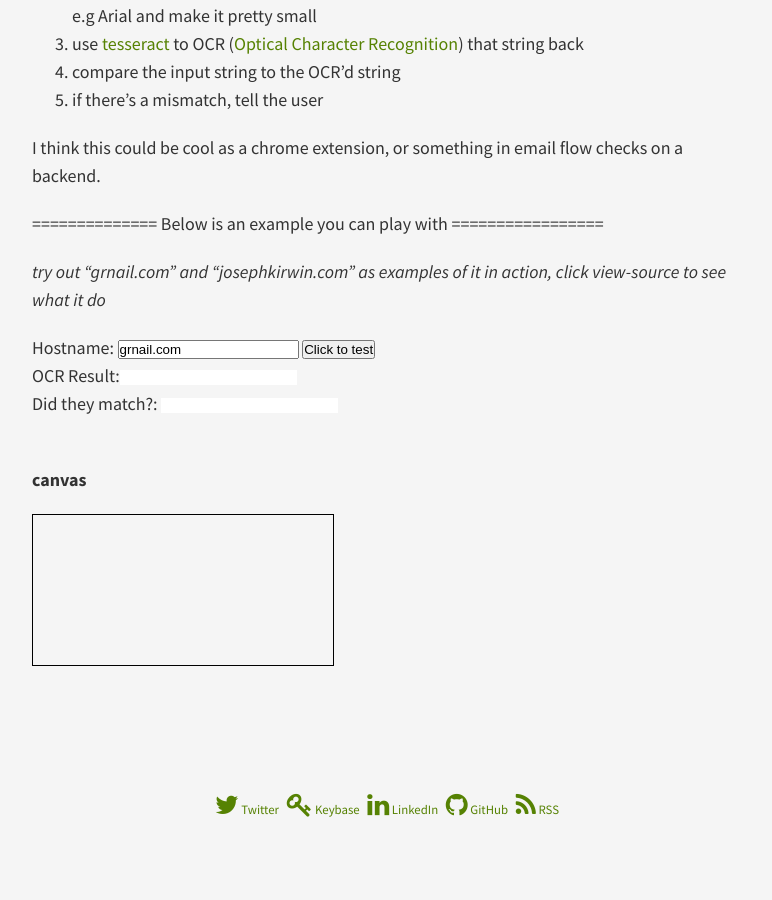
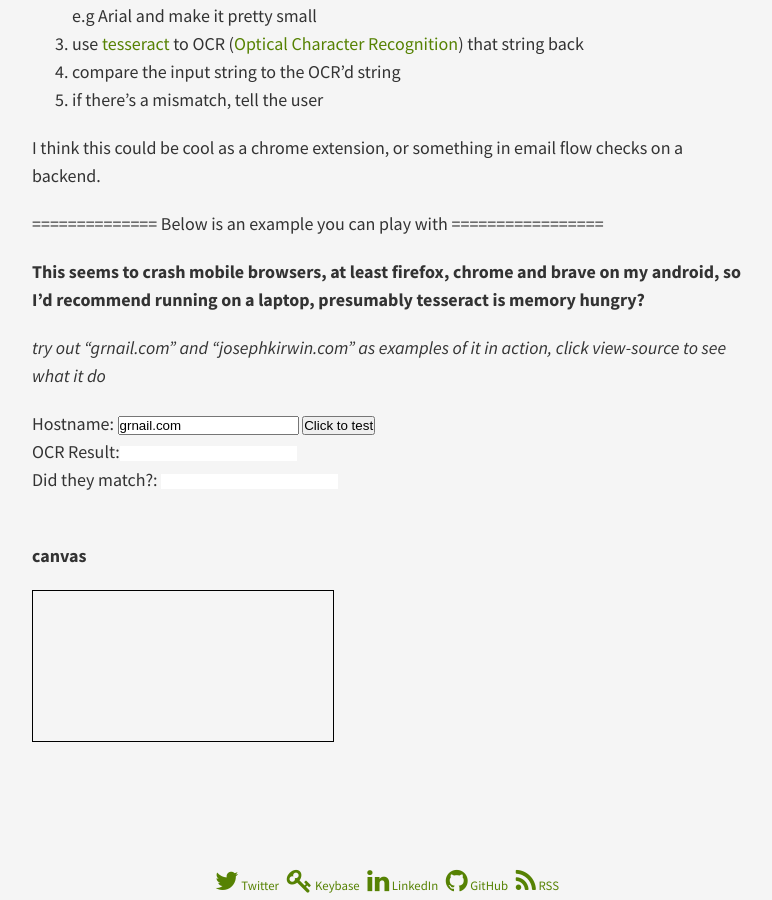
Before and after one commit to joekir/joekir.github.io, a Jekyll site: the page built from _posts/2018-08-19-using-ocr-to-defeat-homoglyphs.md, in a window 1280 px wide and 900 px high, scrolled down 690 px. Shown: the whole window, without its empty margins (253-1025 px from the left). Built offline with Jekyll 4.4.1, drawn with Linux system fonts in a browser that asks for light colours; comment, search, counter and statistics services are not loaded; before the commit the page ends 1529 px from its top, so only the background shows below that.

Commit message:
add warning about running on mobile devices

```diff
--- a/_posts/2018-08-19-using-ocr-to-defeat-homoglyphs.md
+++ b/_posts/2018-08-19-using-ocr-to-defeat-homoglyphs.md
@@ -25,6 +25,8 @@ The flow:
 I think this could be cool as a chrome extension, or something in email flow checks on a backend.
 
 ============== Below is an example you can play with =================
+
+**This seems to crash mobile browsers, at least firefox, chrome and brave on my android, so I'd recommend running on a laptop, presumably tesseract is memory hungry?**
 
 _try out "grnail.com" and "josephkirwin.com" as examples of it in action, click view-source to see what it do_
 
```
